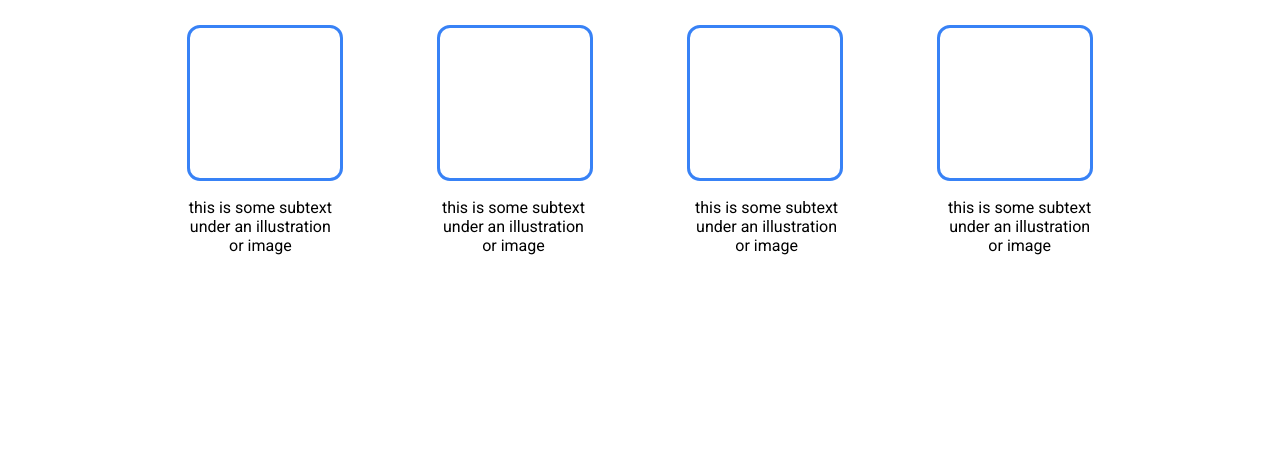
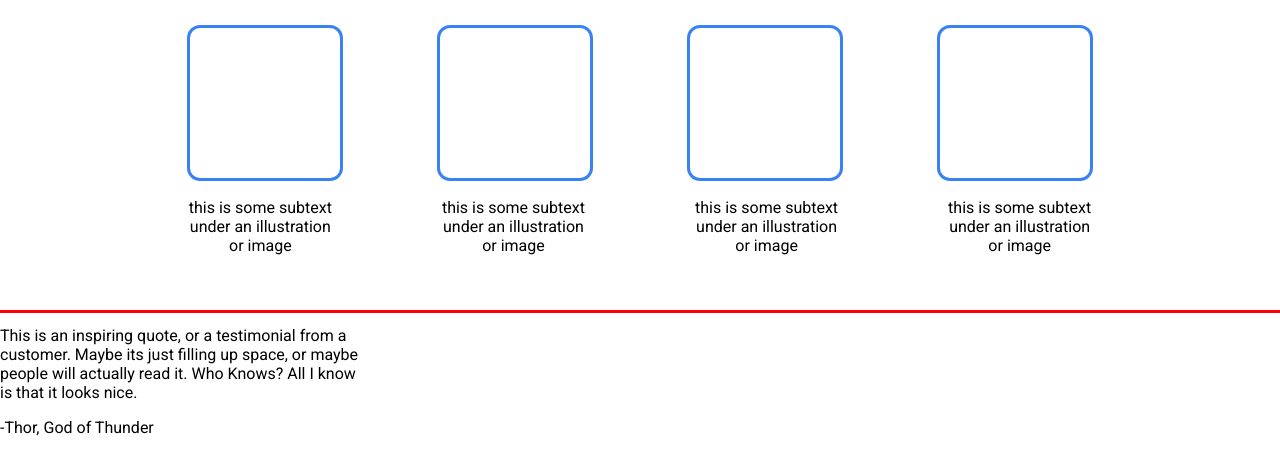
Before and after one commit to baileym12/landing-page, a plain HTML site: page index.html in a window 1280 px wide. Shown: the part 578-1031 px from the top of the page. Before the commit the page ends 888 px from the top, so only its background shows below. Drawn offline with Linux system fonts and the light colour scheme.

Commit message:
Quote HTML

```diff
--- a/index.html
+++ b/index.html
@@ -66,6 +66,17 @@
                 or image</p>
             </div>
         </div>
+        <div class = "quote">
+            <p class = "quote-text">
+                This is an inspiring quote, or a testimonial from a <br>
+                customer. Maybe its just filling up space, or maybe <br>
+                people will actually read it. Who Knows? All I know <br>
+                is that it looks nice.
+            </p>
+            <p class = "author">
+                -Thor, God of Thunder
+            </p>
+        </div>
     </div>
 </body>
 </html>
```
